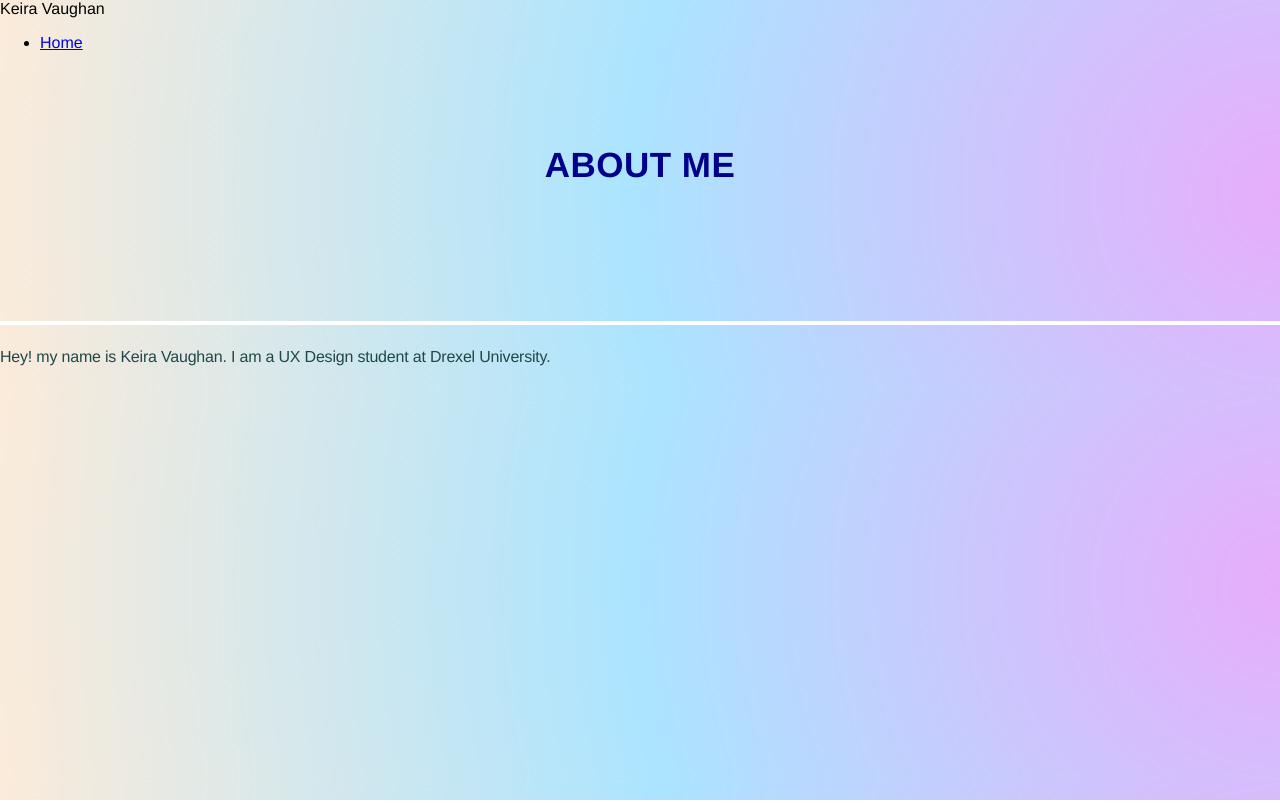
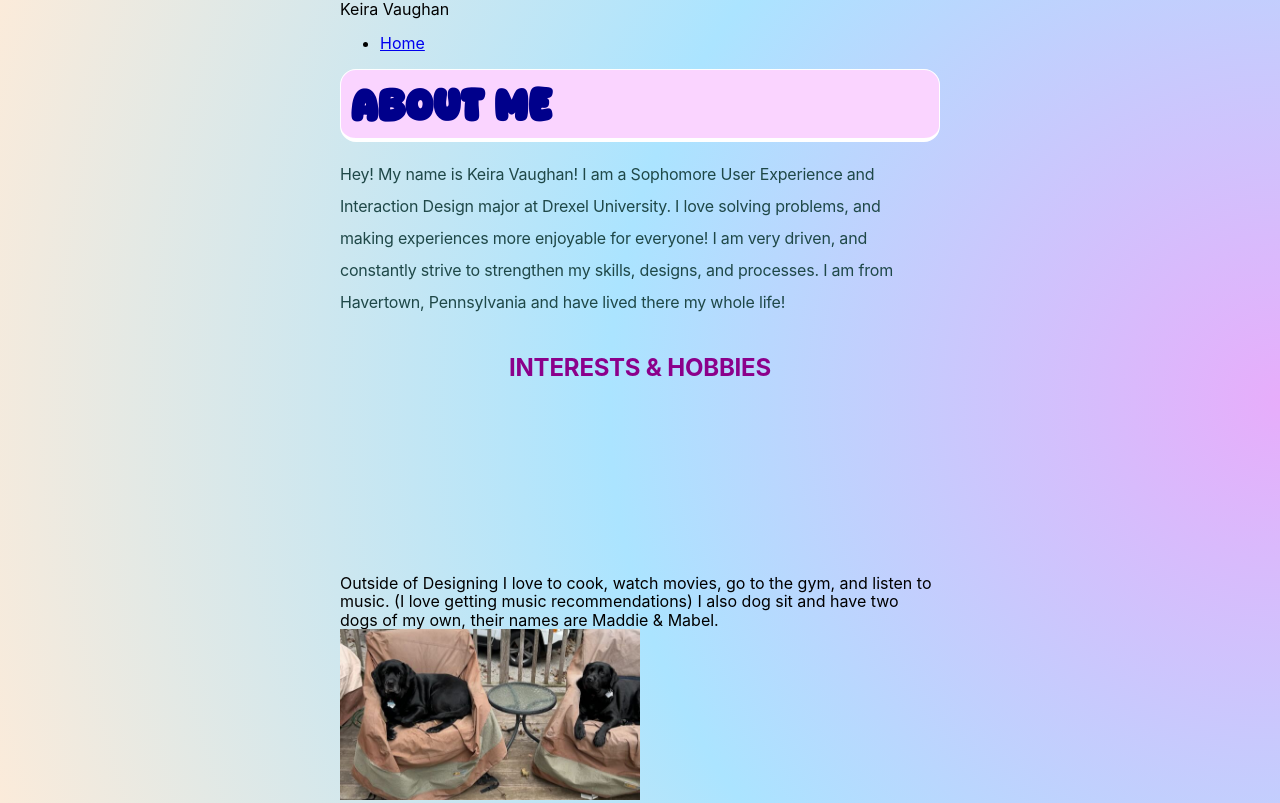
Before and after one commit to keirav77/idm221-kav77, a plain HTML site: page aboutme.html in a window 1280 px wide. Drawn offline with Linux system fonts and the light colour scheme.

Commit message:
Changes to font and layout
Changed font to custom font, had to make some changes to layout, fixed some minor issues and bugs as well

```diff
--- a/aboutme.html
+++ b/aboutme.html
@@ -19,10 +19,14 @@
   <main>
     <section id="about">
       <h1>About Me</h1>
-      <p>Hey! my name is Keira Vaughan. I am a UX Design student at Drexel University.
+      <p>Hey! My name is Keira Vaughan! I am a Sophomore User Experience and Interaction Design major at Drexel University. I love solving problems, and making experiences more enjoyable for everyone! I am very driven, and constantly strive to strengthen my skills, designs, and processes.
+I am from Havertown, Pennsylvania and have lived there my whole life!
 </p>
-
-
+<h2>Interests & Hobbies</h2>
+    Outside of Designing I love to cook, watch movies, go to the gym, and listen to music. (I love getting music recommendations) I also dog sit and have two dogs of my own, their names are Maddie & Mabel.
+  <div class="carousel">
+    <img src="media/IMG_6240.jpeg" alt="Maddie and Mabel the dog" width="300" />
+  </div>
   </main>
 </body>
 
--- a/styles/style.css
+++ b/styles/style.css
@@ -1,31 +1,63 @@
-
 
 :root {
     --color-overflow: #000000;
-    --font-main: Inter
+    --font-main: Inter;
+     background: radial-gradient(circle at right, #e7adfb, #abe4ff,#fbebda);
+}
+/*Custom Font */
+@font-face {
+
+    font-family: 'spicy-sale';
+    src: url(Fonts/spicy-sale.woff2) format("woff2"),
+         url(Fonts/spicy-sale.woff) format("woff"),
+         url(Fonts/spicy-sale.ttf) format("truetype");
+}
+ html {line-height: 1.15;
+     -webkit-text-size-adjust: 100%;
+ margin: 0;
 }
 body {
-    background: radial-gradient(circle at right, #e7adfb, #abe4ff,#fbebda);
-    font-family: 'Vivid', 'Helvetica', sans-serif, 'Trebuchet MS', sans-serif;
+    font-family: 'spicy-sale.regular.ttf','Merriweather','Vivid','sans-serif';
+    font-family: var(--font-main), sans-serif;
+    max-width: 600px;
+    margin: 0 auto;
+}
+
+/*----------------------HEADER/TITLE-----------------------*/
+h1 {
+font-family: 'spicy-sale';
+font-size: 40px;
+color: darkblue;
+text-transform: uppercase;
+letter-spacing: 0.5px;
+align-items: center;
+  background-color: rgb(250, 212, 255);
     margin: 0;
+line-height: 3rem;
+    padding: 10px;
+    border: 1px solid rgb(255, 255, 255);
+    border-radius: 16px;
+    border-bottom: 4px solid white;
+    vertical-align: baseline;
+   box-sizing: border-box;
+     position: relative
+
 }
-    html {
-     line-height: 1.15;
-     -webkit-text-size-adjust: 100%;
-    }
-h1{ font-size: 35px; /* propertyvalue */
-    color:darkblue; /* declaration */
-    font-weight:bold;
-    font-style:bold;
+/*header section*/
+h2 {
+    font-size: 26px;
+  color:darkmagenta;
+    font-weight: bold;
+    font-style:normal;
     text-transform: uppercase;
     letter-spacing: .5px;
-    line-height: 10rem;
+    line-height: 4.5rem;
     text-align: center;
-     margin: auto;
+    margin: 0;
     height: 220px;
-    padding: 16px;
-    border-bottom: 4px solid white;
+    padding: 10px;
 }
+
 
 h2 { font-size: 24px;
     color:darkmagenta;
@@ -47,7 +79,10 @@ h3 {
 p { font-size: 20px;
     color: rgb(31, 72, 72);
     font-weight: normal;
+   text-indent: relative;
+    text-align: left;
     margin-left: auto;
+    margin-right: 2rem;
     font-size: 16px;
    line-height: 2rem;
    letter-spacing: -.2px;
@@ -55,28 +90,22 @@ p { font-size: 20px;
 }
 /*buttons */
 .button-group {
-    display: flex;
+
+.double-button {
+ display: flex;
     justify-content: center;
     gap: none;
     margin-top: 20px;
 }
-.double-button {
     background-color: indigo;
     border-radius: 2px;
     border: none;
     color: white;
     padding: 20px;
     text-align: center;
-    text-decoration: none;
     display: inline-block;
     font-size: 16px;
     margin: 4px 2px;
     border-radius: 4px;
     cursor: auto;
-
 }
-.button1 {border-radius: 2px;}
-.button2 {border-radius: 4px;}
-.button3 {border-radius: 8px;}
-.button4 {border-radius: 12px;}
-.button5 {border-radius: 50%;}
```
Also changed, not shown: Designs.html (+5 -4 lines), index.html (+2 -1 lines), media/E735A7E1-00EE-45B0-8E37-2EE6AD36A6A0-9411-00000161EBD66272.png (renamed from media/Santabarbara.png), styles/Fonts/spicy-sale.ttf (added), styles/Fonts/spicy-sale.woff (added), styles/Fonts/spicy-sale.woff2 (added), 5 other files.
